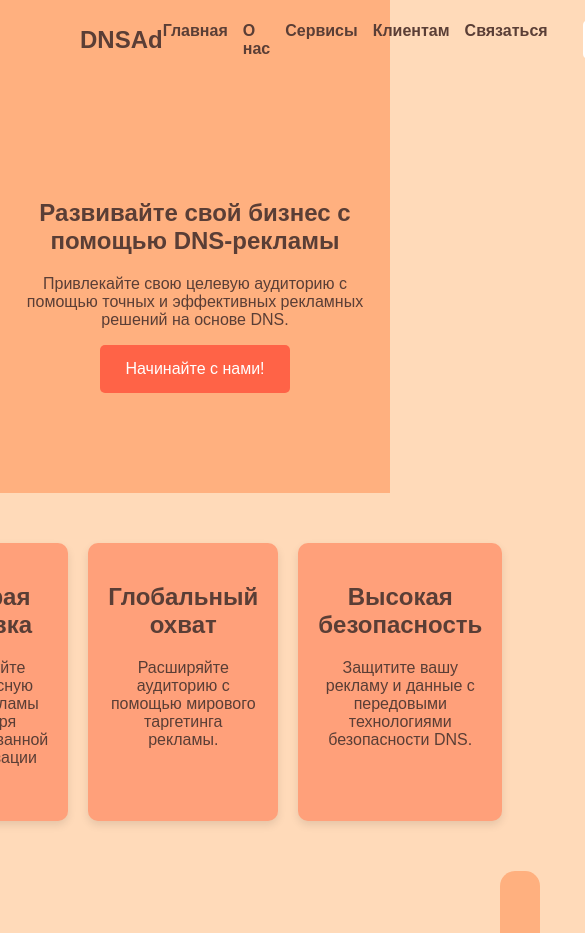
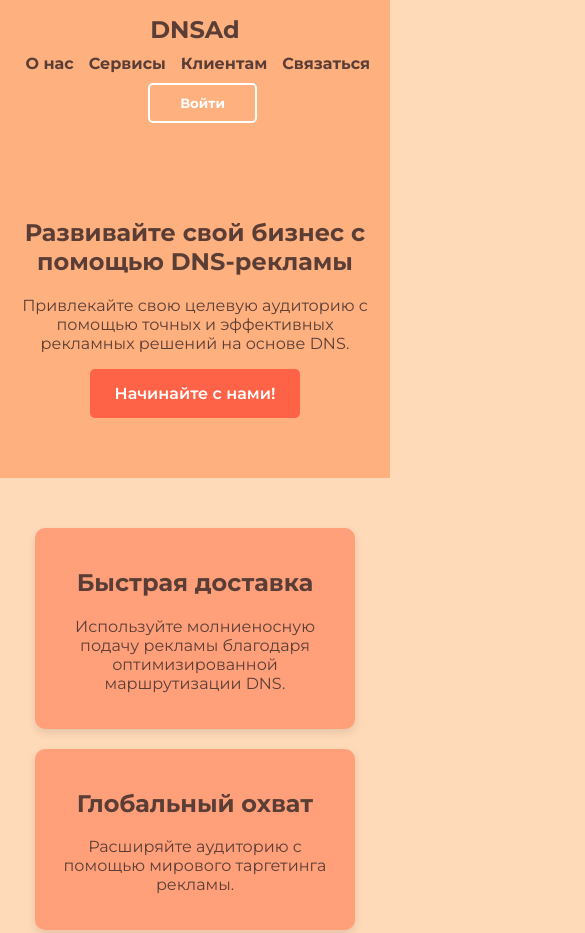
Before and after one commit to xf1st/xf1st, a plain HTML site: page dnsad/index.html in a window 390 px wide. Shown: the top 933 px of the page, 585 px wide, since content can reach past the window. Drawn offline with Linux system fonts and the light colour scheme.

Commit message:
v3.0.1
4ut izmenenia

```diff
--- a/dnsad/css/style.css
+++ b/dnsad/css/style.css
@@ -3,7 +3,7 @@ html{
 }
 body {
     margin: 0;
-    font-family: Arial, sans-serif;
+    font-family: "Montserrat", sans-serif;
     background-color: #FFDAB9; /* Warm peach */
     color: #5A3E36; /* Warm dark brown */
 }
@@ -45,6 +45,8 @@ nav a:hover, .logo a:hover {
 }
 
 .login-btn {
+    font-family: "Montserrat", sans-serif;
+    font-weight: 700;
     background-color: transparent;
     color: white;
     border: 2px solid white;
@@ -67,6 +69,8 @@ nav a:hover, .logo a:hover {
 }
 
 .cta-btn {
+    font-family: "Montserrat", sans-serif;
+    font-weight: 600;
     background-color: #FF6347; /* Warm red */
     color: white;
     border: none;
@@ -119,6 +123,8 @@ nav a:hover, .logo a:hover {
 }
 
 .contact-form input, .contact-form textarea {
+    font-family: "Montserrat", sans-serif;
+    font-weight: 500;
     width: 80%;
     max-width: 400px;
     padding: 10px;
@@ -183,6 +189,74 @@ footer {
 }
 
 .footer-text {
+    font-weight: 500;
     margin-top: 15px;
     font-size: 14px;
 }
+/* Для экранов до 1024px (планшеты) */
+@media (max-width: 1024px) {
+    header {
+        padding: 20px 40px;
+    }
+
+    nav ul {
+        gap: 15px;
+    }
+
+    .contact-form {
+        margin: 0 100px;
+    }
+}
+
+/* Для экранов до 768px (мобильные устройства) */
+@media (max-width: 768px) {
+    header {
+        flex-direction: column;
+        align-items: center;
+        padding: 15px 20px;
+    }
+
+    nav {
+        margin-right: 0;
+        margin-top: 10px;
+    }
+
+    nav ul {
+        /* flex-direction: column; */
+        align-items: center;
+        gap: 10px;
+    }
+
+    .login-btn {
+        margin-left: 0;
+        margin-top: 10px;
+    }
+
+    .hero {
+        padding: 60px 20px;
+    }
+
+    .cards {
+        flex-direction: column;
+        align-items: center;
+    }
+
+    .card {
+        width: 80%;
+    }
+
+    .contact-form {
+        margin: 0 20px;
+        padding: 30px 15px;
+    }
+
+    /* .contact-form input,
+    .contact-form textarea {
+        width: 100%;
+    } */
+
+    .footer-links {
+        flex-direction: column;
+        gap: 10px;
+    }
+}
--- a/dnsad/index.html
+++ b/dnsad/index.html
@@ -5,13 +5,15 @@
     <meta name="viewport" content="width=device-width, initial-scale=1.0">
     <title>DNS Advertising</title>
     <link rel="stylesheet" href="css/style.css">
+    <link rel="preconnect" href="https://fonts.googleapis.com">
+    <link rel="preconnect" href="https://fonts.gstatic.com" crossorigin>
+    <link href="https://fonts.googleapis.com/css2?family=Comfortaa:wght@300..700&family=Montserrat+Alternates:ital,wght@0,100;0,200;0,300;0,400;0,500;0,600;0,700;0,800;0,900;1,100;1,200;1,300;1,400;1,500;1,600;1,700;1,800;1,900&family=Montserrat:ital,wght@0,100..900;1,100..900&family=Poiret+One&family=Press+Start+2P&family=Roboto+Slab:wght@100..900&family=Rubik+Mono+One&display=swap" rel="stylesheet">
 </head>
 <body>
     <header>
         <div class="logo"><a href="./index.html">DNSAd</a></div>
         <nav>
             <ul>
-                <li><a href="#">Главная</a></li>
                 <li><a href="#">О нас</a></li>
                 <li><a href="#">Сервисы</a></li>
                 <li><a href="../index.html">Клиентам</a></li>
```
